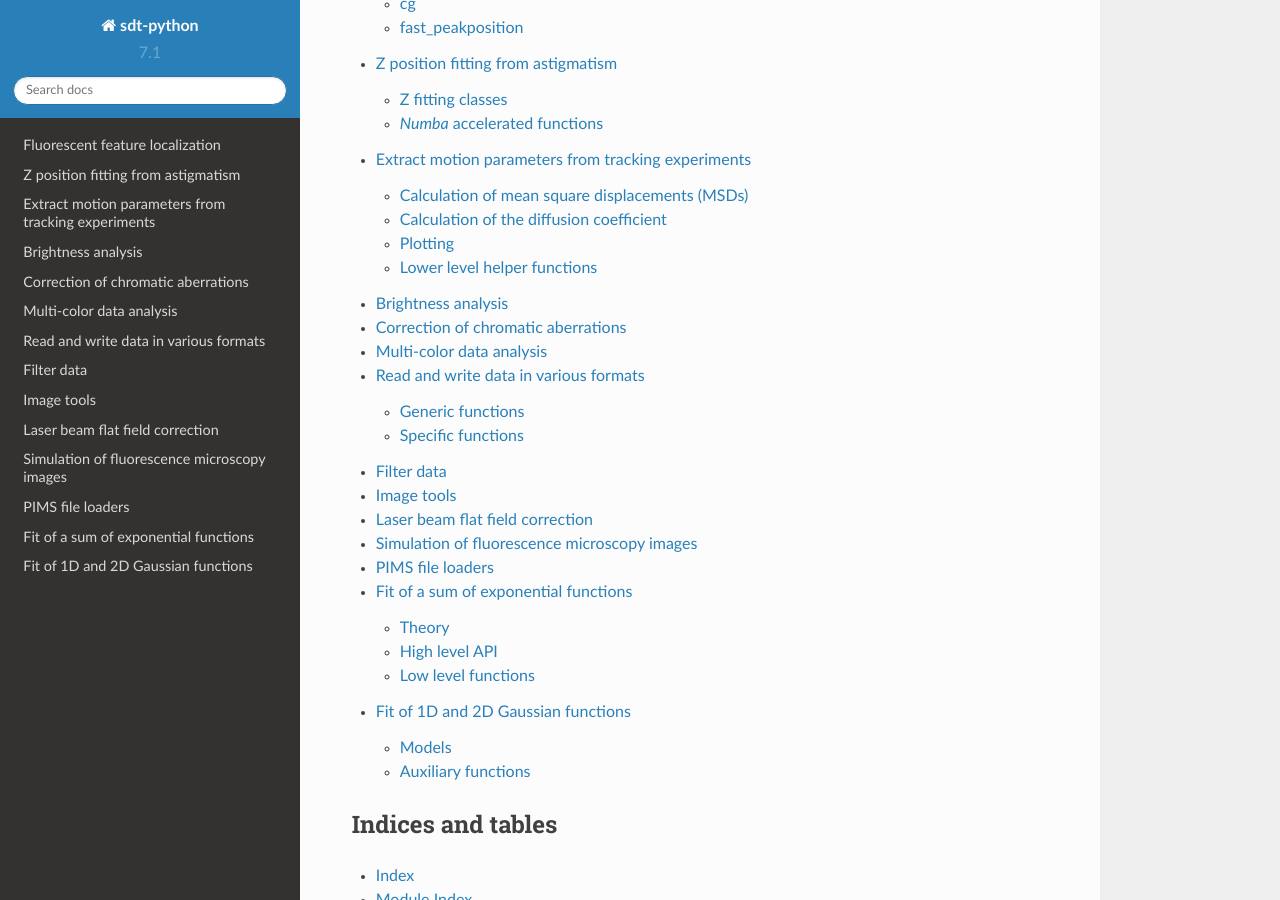
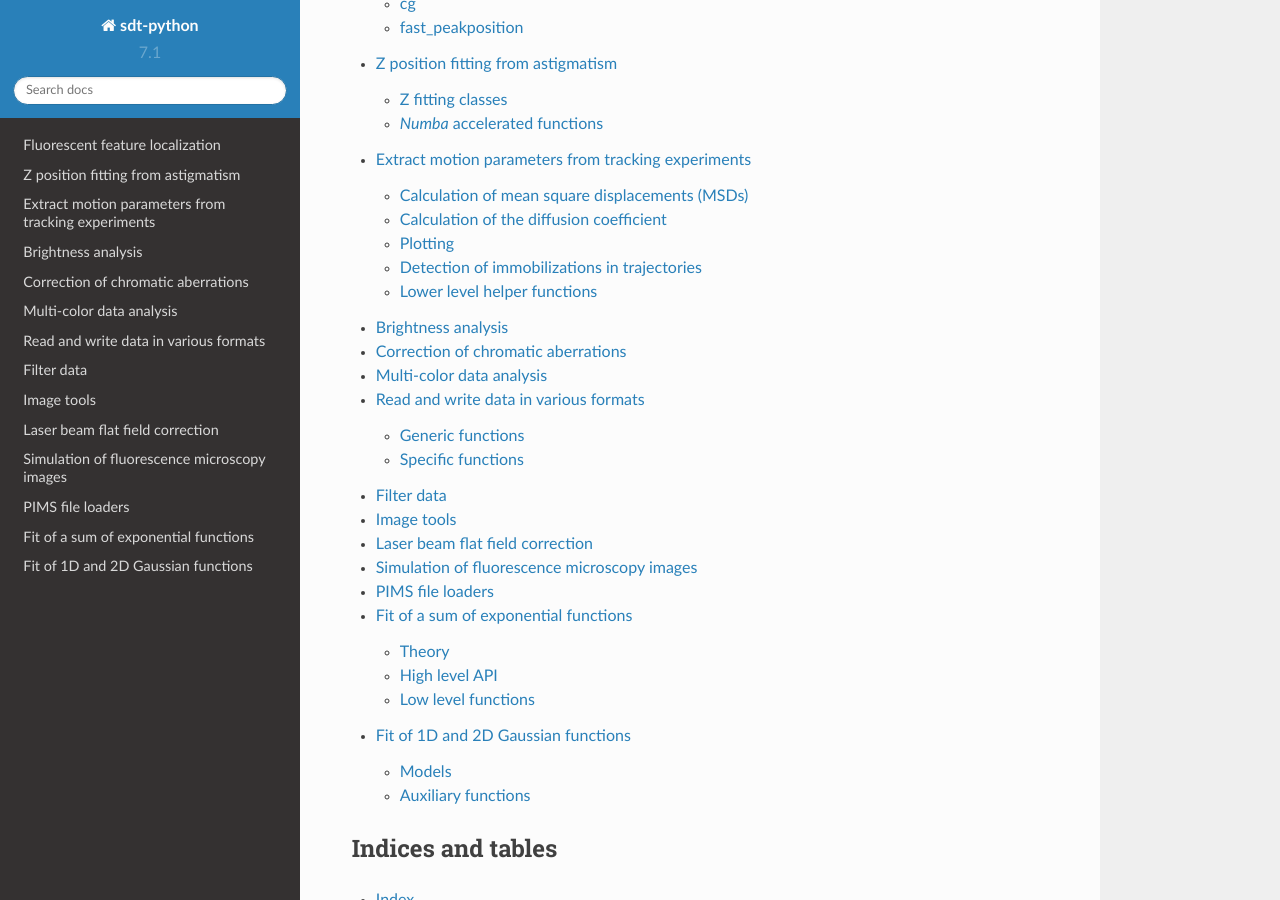
Before and after one commit to schuetzgroup/sdt-python, a Sphinx documentation site: the page built from doc/index.rst, in a window 1280 px wide and 900 px high, scrolled down 1203 px. Built offline with Sphinx 7.4.7 and the Read the Docs theme 2.0.0, drawn with Linux system fonts in a browser that asks for light colours.

Commit message:
Document `motion.find_immobilization`

```diff
--- a/doc/motion.rst
+++ b/doc/motion.rst
@@ -37,6 +37,12 @@ For visualization, MSDs and diffusion coefficients can be plotted.
 .. autofunction:: plot_msd_cdf
 
 
+Detection of immobilizations in trajectories
+--------------------------------------------
+
+.. autofunction:: find_immobilizations
+
+
 Lower level helper functions
 ----------------------------
 
```
